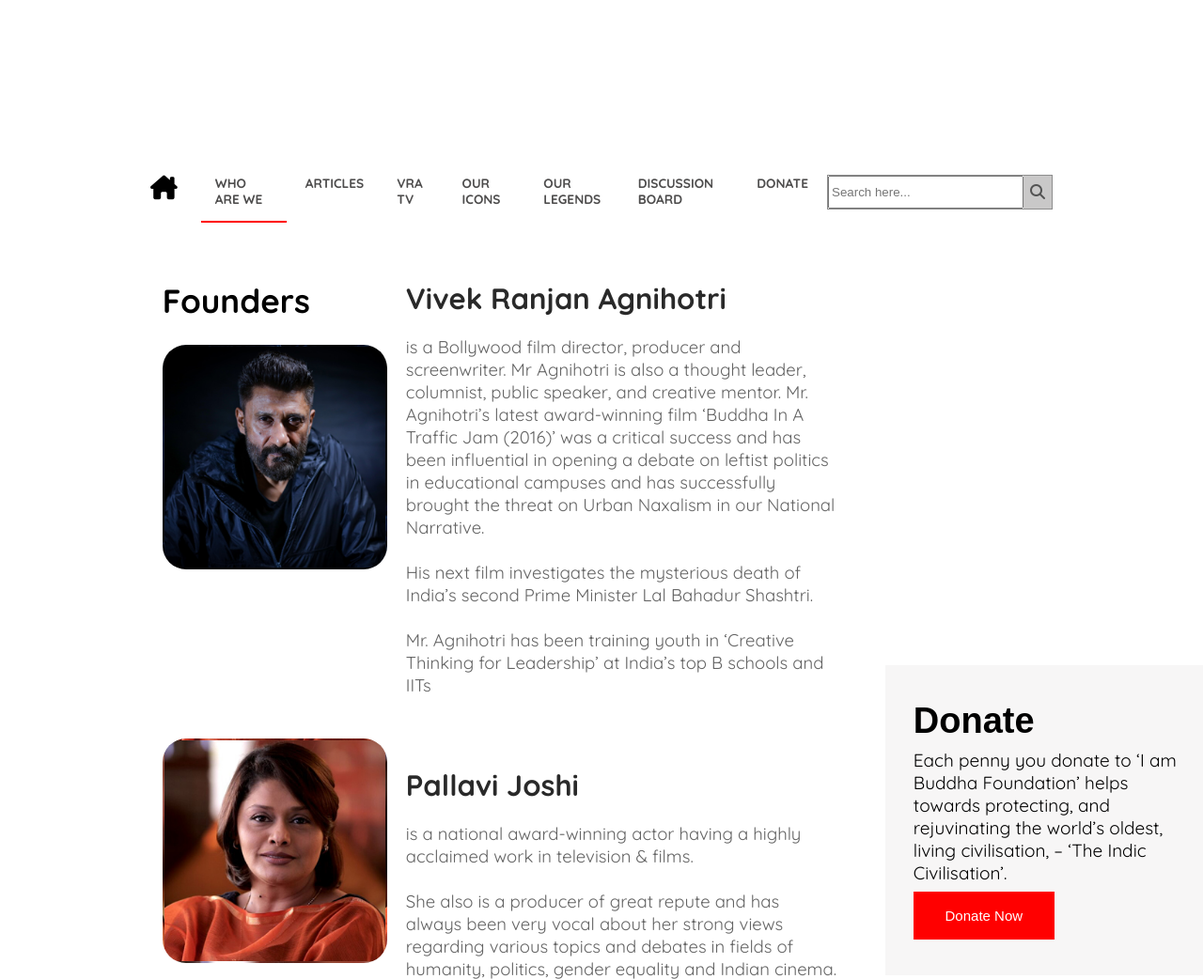
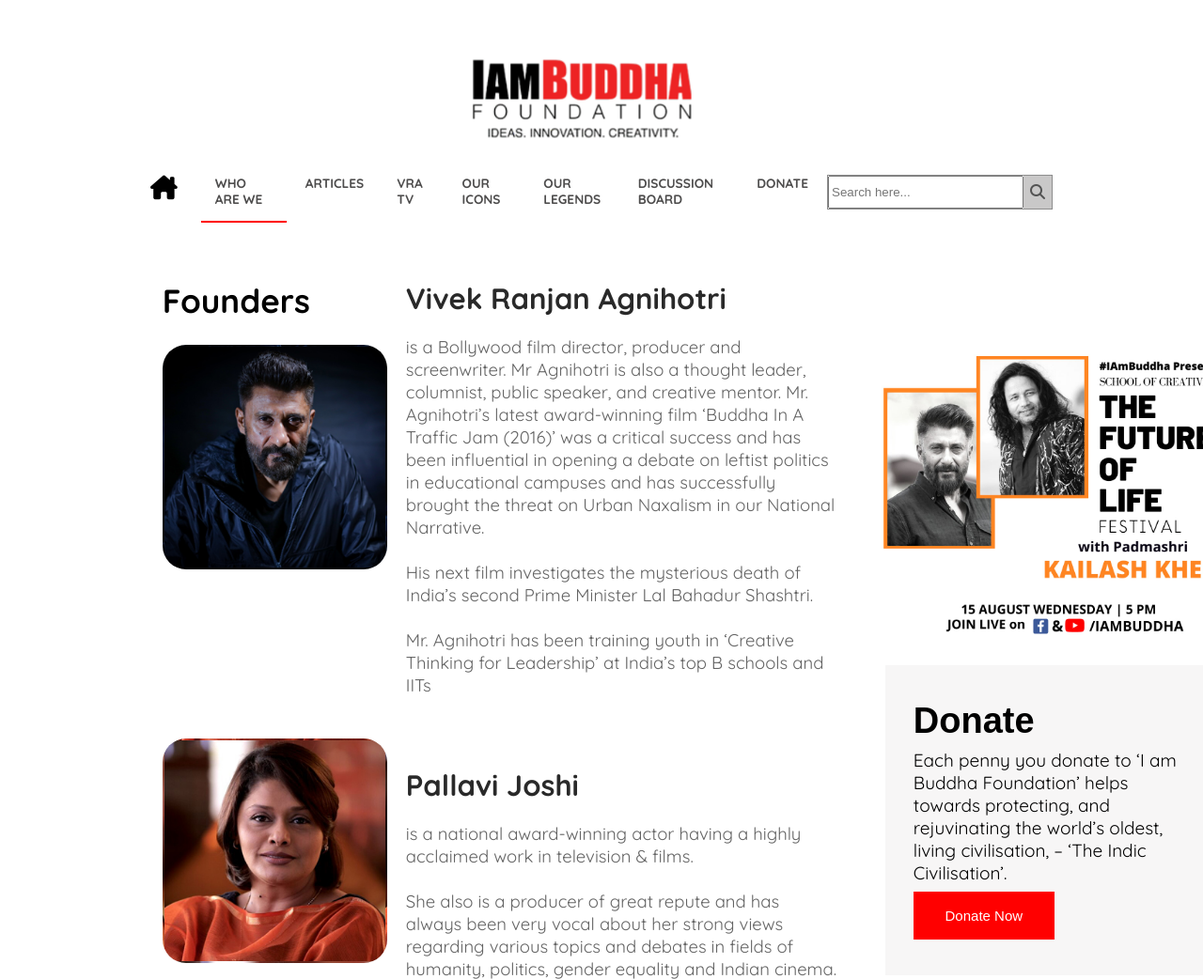
Before and after one commit to kashish-sudo/IAMBUDHA-foundation-clone, a plain HTML site: page index.html in a window 1280 px wide. Shown: the top 1042 px of the page at 94% size. Drawn offline with Linux system fonts and the light colour scheme; files whose address does not match are found by name.

Commit message:
Update style.css

```diff
--- a/style.css
+++ b/style.css
@@ -16,7 +16,7 @@ body {
     background-color: white;
 }
 .logo {
-    background-image: url("logo.png");
+    background-image: url("images/logo.png");
     width : 18rem;
     height : 8rem;
     background-size: contain;
@@ -122,7 +122,7 @@ input {
 }
 .poster {
     width : 380px;
-    background-image: url("spotlight.jpg");
+    background-image: url("images/spotlight.jpg");
     height : 380px;
     background-size: contain;
     background-repeat: no-repeat;
@@ -172,4 +172,5 @@ p {
 }
 .people {
     font-family: 'Quicksand', Arial, Helvetica, sans-serif;
+
 }
```
